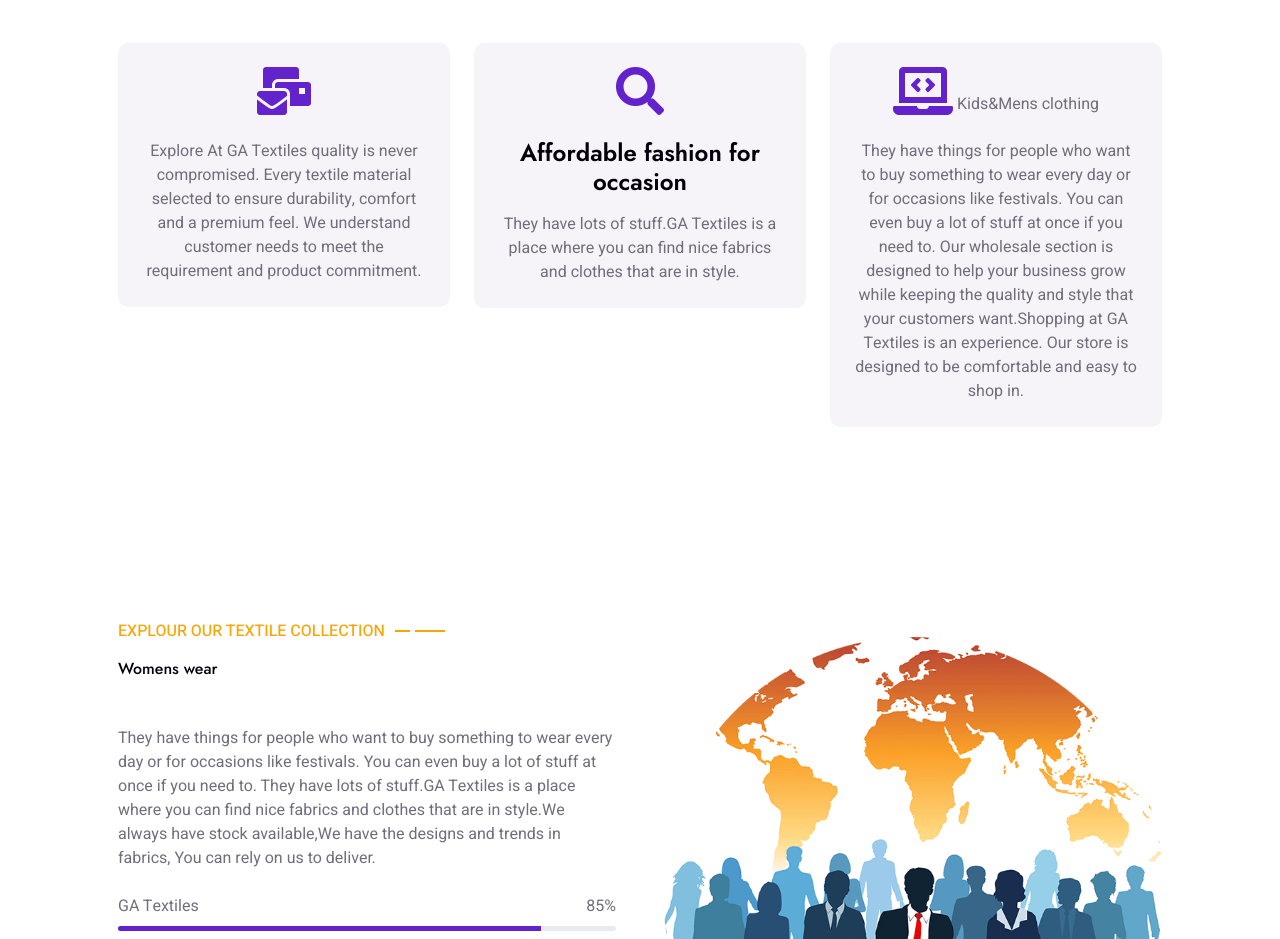
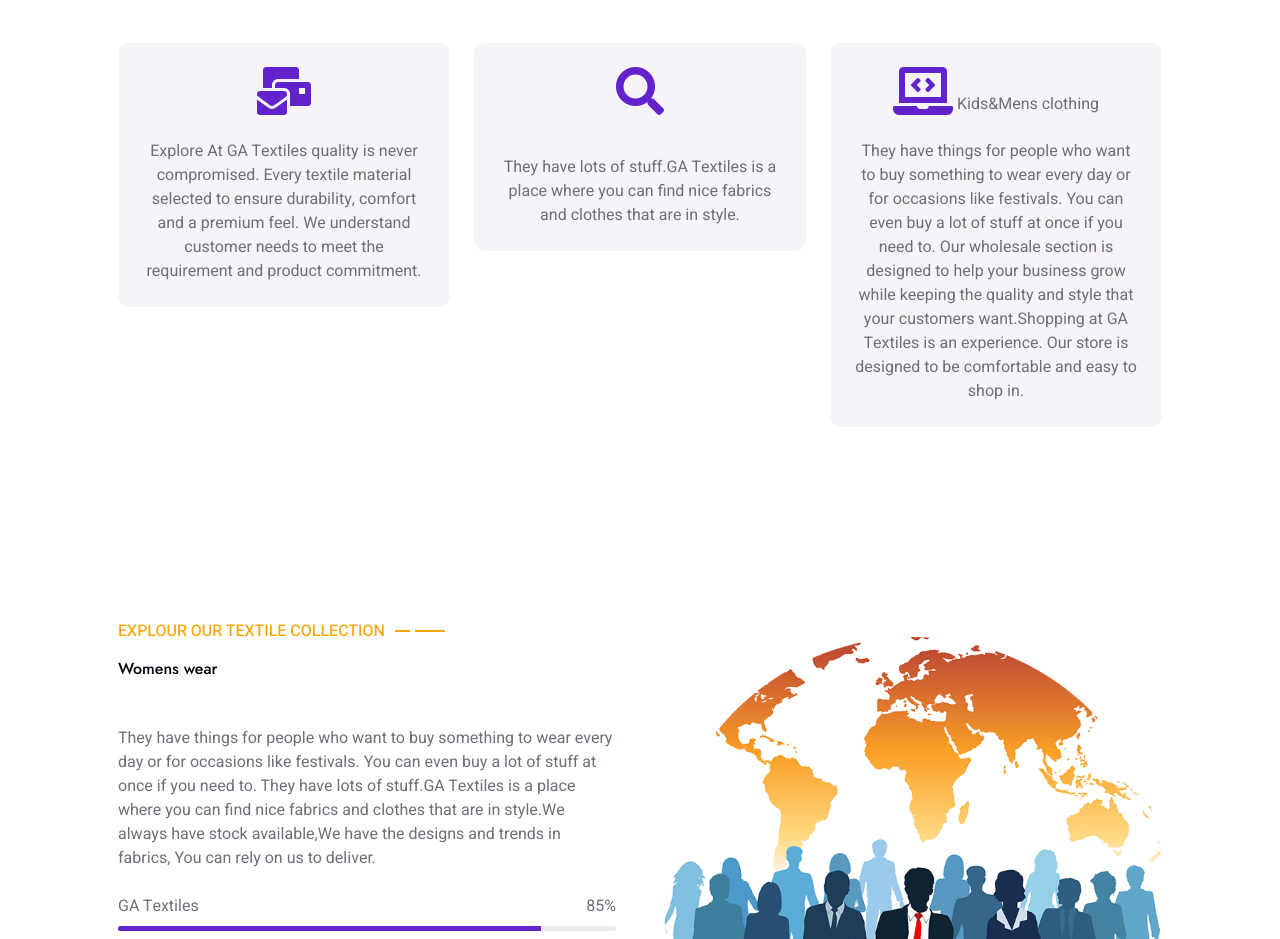
Before and after one commit to lovekingtex95-stack/GA-CO, a plain HTML site: page index.html in a window 1280 px wide. Shown: the part 1260-2199 px from the top of the page. Drawn offline with nearby package versions, Linux system fonts and the light colour scheme; animation ran at ten frames a second.

Commit message:
Update index.html

```diff
--- a/index.html
+++ b/index.html
@@ -139,7 +139,7 @@ Our textile shop in Chennai is the perfect place to find what you need no matter
                     <div class="col-lg-4 wow fadeInUp" data-wow-delay="0.3s">
                         <div class="feature-item bg-light rounded text-center p-4">
                             <i class="fa fa-3x fa-search text-primary mb-4"></i>
-                            <h4 class="mb-3">Affordable fashion for occasion</h4>
+                            <h4 class="mb-3"></h4>
                             <p class="m-0">They have lots of stuff.GA Textiles is a place where you can find nice fabrics and clothes that are in style.</p>
                         </div>
                     </div>
```
